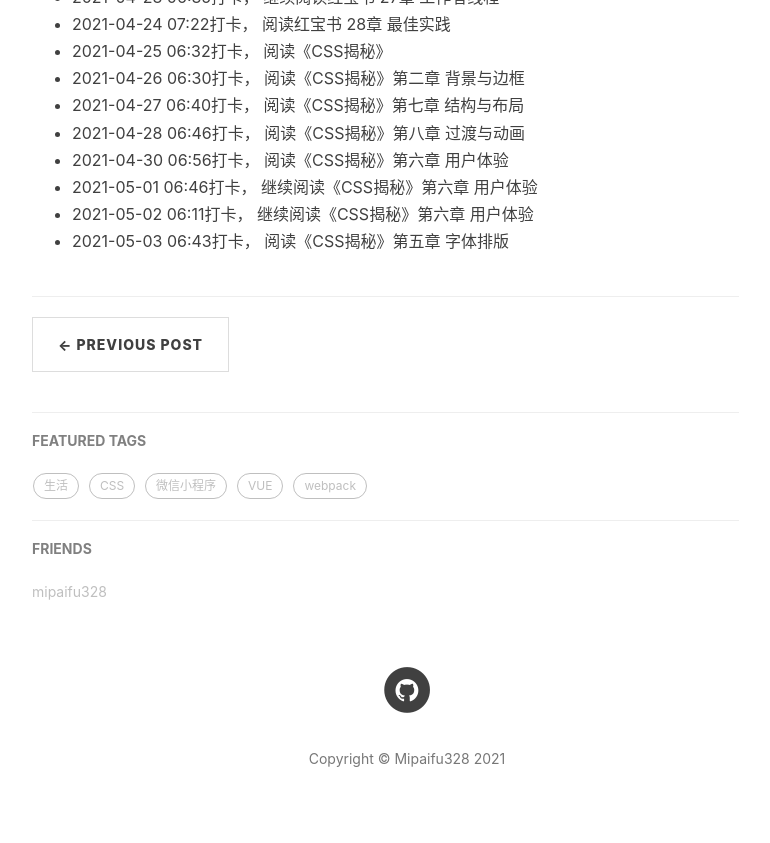
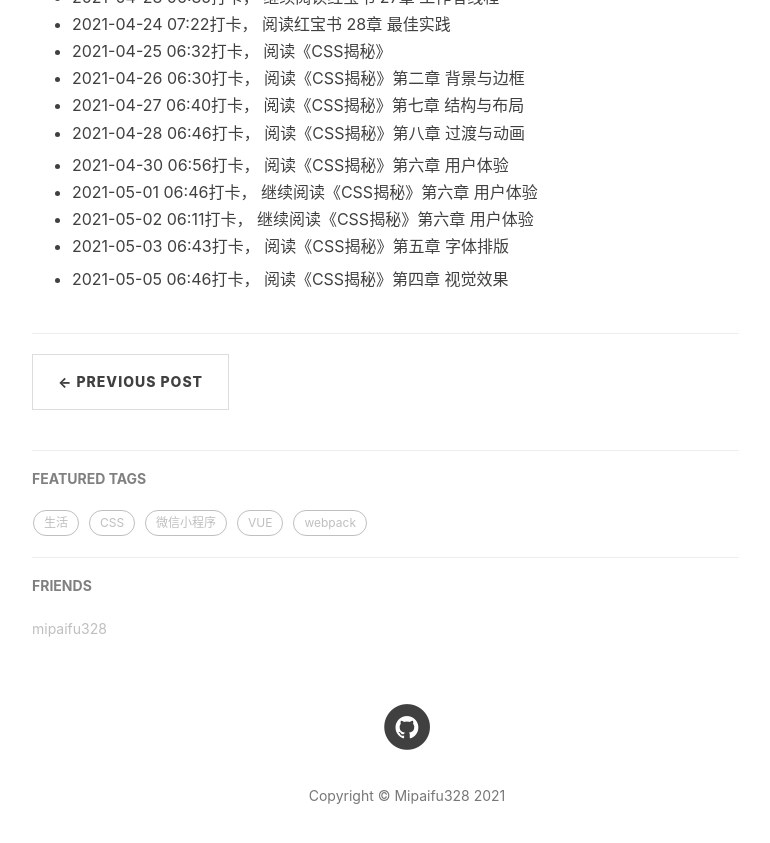
Before and after one commit to mipaifu328/mipaifu328.github.io, a Jekyll site: the page built from _posts/2021-04-09-morning-read.md, in a window 1280 px wide and 900 px high, scrolled down 1019 px. Shown: the top 843 px of the window, without its empty margins (233-1003 px from the left). Built offline with Jekyll 4.4.1, drawn with Linux system fonts in a browser that asks for light colours; nearby versions of some CDN libraries; comment, search, counter and statistics services are not loaded.

Commit message:
2021-05-05 晨读

```diff
--- a/_posts/2021-04-09-morning-read.md
+++ b/_posts/2021-04-09-morning-read.md
@@ -30,7 +30,10 @@ tag:
 - 2021-04-26 06:30打卡， 阅读《CSS揭秘》第二章 背景与边框
 - 2021-04-27 06:40打卡， 阅读《CSS揭秘》第七章 结构与布局
 - 2021-04-28 06:46打卡， 阅读《CSS揭秘》第八章 过渡与动画
+
 - 2021-04-30 06:56打卡， 阅读《CSS揭秘》第六章 用户体验
 - 2021-05-01 06:46打卡， 继续阅读《CSS揭秘》第六章 用户体验
 - 2021-05-02 06:11打卡， 继续阅读《CSS揭秘》第六章 用户体验
 - 2021-05-03 06:43打卡， 阅读《CSS揭秘》第五章 字体排版
+
+- 2021-05-05 06:46打卡， 阅读《CSS揭秘》第四章 视觉效果
```
